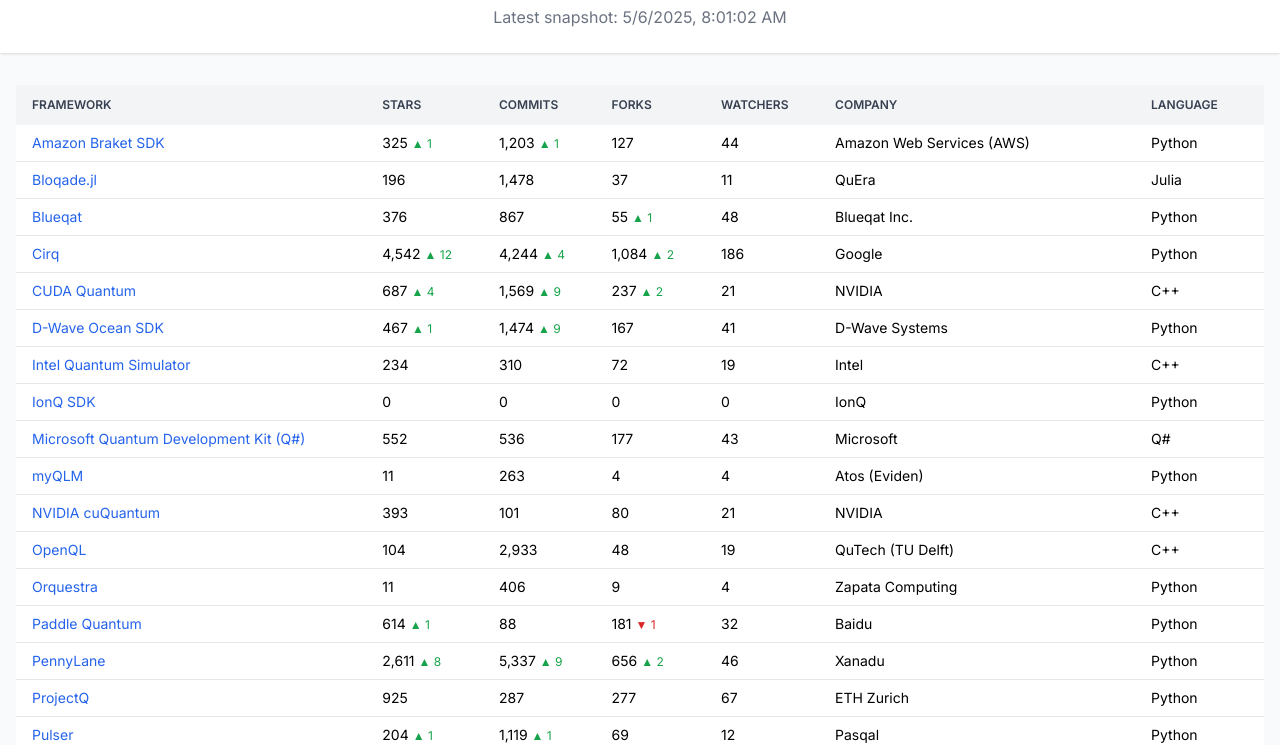
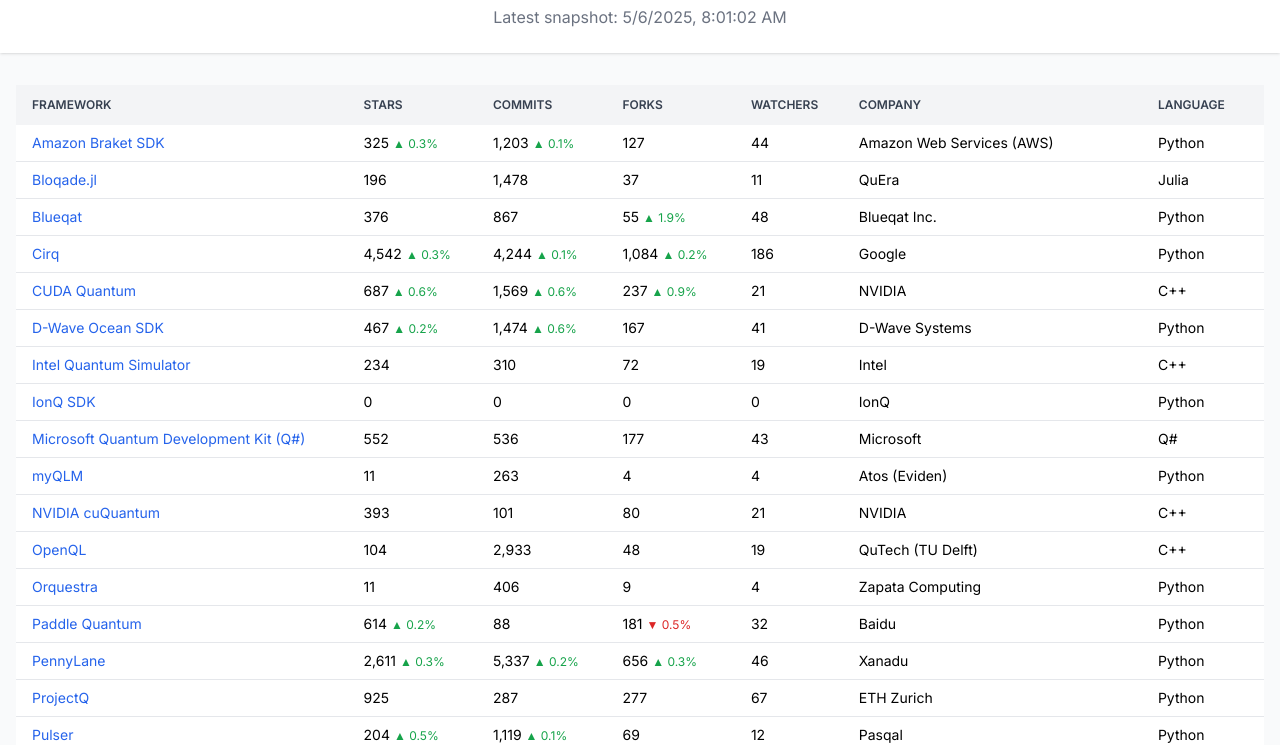
Before and after one commit to splch/quantum-framework-popularity, a plain HTML site: page docs/index.html in a window 1280 px wide. Shown: the part 63-808 px from the top of the page. Drawn offline with nearby package versions, Linux system fonts and the light colour scheme.

Commit message:
feat: update metric arrows to display percentage changes and add data attributes for sorting

```diff
--- a/docs/index.html
+++ b/docs/index.html
@@ -116,14 +116,17 @@
         const tbody = document.getElementById("rows");
         function arrow(repo, field) {
           const base = baseline[repo];
-          if (!base) return "";
-          const diff = latest[repo][field] - base[field];
-          if (diff > 0)
-            return `<span class="ml-1 text-green-600 text-xs">▲ ${diff.toLocaleString()}</span>`;
-          if (diff < 0)
+          if (!base || base[field] === 0) return "";
+          const latestVal = latest[repo][field];
+          const pct = ((latestVal - base[field]) / base[field]) * 100;
+          if (pct > 0)
+            return `<span class="ml-1 text-green-600 text-xs">▲ ${pct.toFixed(
+              1
+            )}%</span>`;
+          if (pct < 0)
             return `<span class="ml-1 text-red-600 text-xs">▼ ${Math.abs(
-              diff
-            ).toLocaleString()}</span>`;
+              pct
+            ).toFixed(1)}%</span>`;
           return "";
         }
 
@@ -137,25 +140,29 @@
             }" target="_blank" class="text-blue-600 hover:underline">${
             fw.name
           }</a></td>
-            <td class="px-4 py-2 metric" data-repo="${
+            <td class="px-4 py-2 metric" data-value="${fw.stars}" data-repo="${
             fw.repo
           }" data-field="stars">${fw.stars.toLocaleString()}${arrow(
             fw.repo,
             "stars"
           )}</td>
-            <td class="px-4 py-2 metric" data-repo="${
+            <td class="px-4 py-2 metric" data-value="${
+              fw.commits
+            }" data-repo="${
             fw.repo
           }" data-field="commits">${fw.commits.toLocaleString()}${arrow(
             fw.repo,
             "commits"
           )}</td>
-            <td class="px-4 py-2 metric" data-repo="${
+            <td class="px-4 py-2 metric" data-value="${fw.forks}" data-repo="${
             fw.repo
           }" data-field="forks">${fw.forks.toLocaleString()}${arrow(
             fw.repo,
             "forks"
           )}</td>
-            <td class="px-4 py-2 metric" data-repo="${
+            <td class="px-4 py-2 metric" data-value="${
+              fw.watchers
+            }" data-repo="${
             fw.repo
           }" data-field="watchers">${fw.watchers.toLocaleString()}${arrow(
             fw.repo,
@@ -168,6 +175,7 @@
 
         /* column sort (numeric aware) */
         function sortValue(td) {
+          if (td.dataset.value !== undefined) return Number(td.dataset.value);
           const n = td.textContent.replace(/[^0-9.-]/g, "");
           return n && !isNaN(+n) ? +n : td.textContent.toLowerCase();
         }
```
Lines whose indentation alone changed are shown as unchanged.
